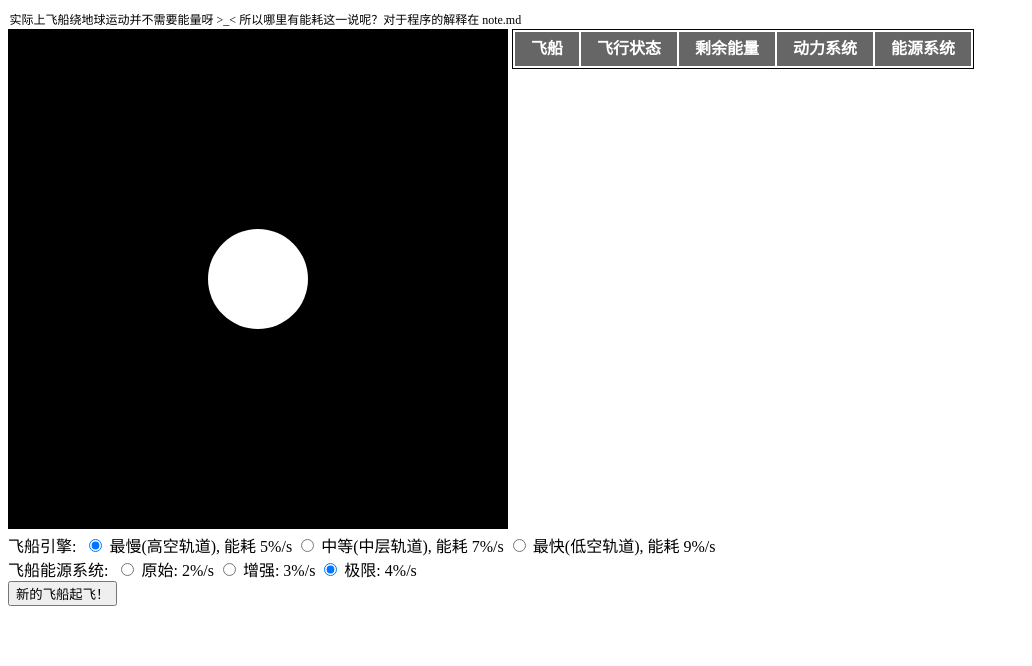
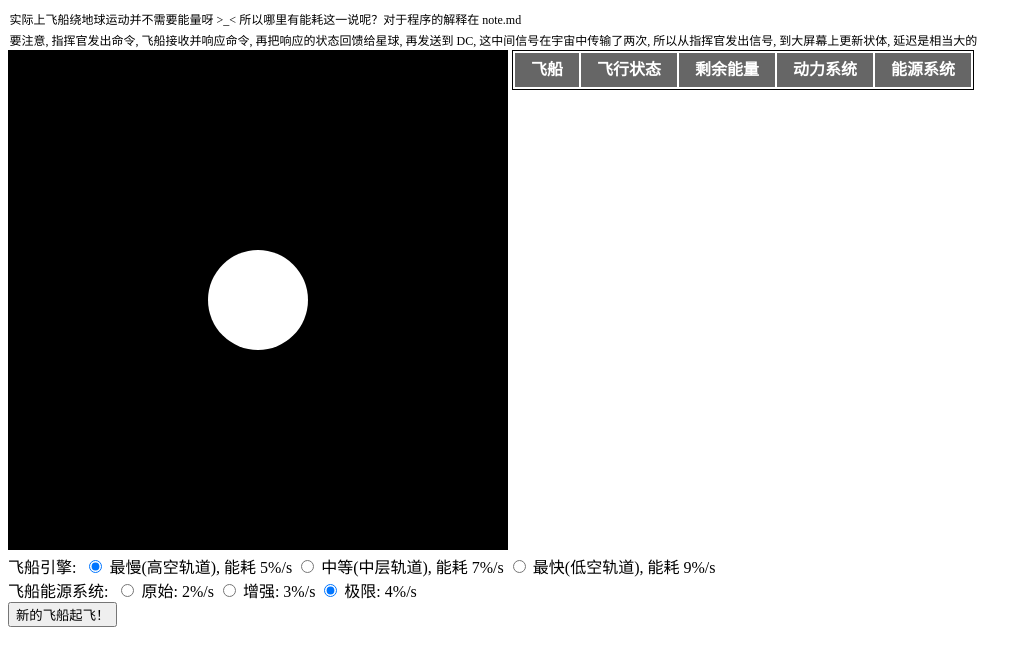
Before and after one commit to OlafCheng/IFE2016, a plain HTML site: page task_2_28/index.html in a window 1280 px wide. Shown: the whole page, without its empty margins (0-1032 px from the left). Drawn offline with Linux system fonts and the light colour scheme.

Commit message:
任务28 更新 index.html 中的说明

```diff
--- a/task_2_28/index.html
+++ b/task_2_28/index.html
@@ -28,6 +28,7 @@
   </head>
   <body>
     <p style="font-size:12px; padding: 0.1rem; margin: 0;">实际上飞船绕地球运动并不需要能量呀 >_< 所以哪里有能耗这一说呢？对于程序的解释在 note.md</p>
+    <p style="font-size:12px; padding: 0.1rem; margin: 0;">要注意, 指挥官发出命令, 飞船接收并响应命令, 再把响应的状态回馈给星球, 再发送到 DC, 这中间信号在宇宙中传输了两次, 所以从指挥官发出信号, 到大屏幕上更新状体, 延迟是相当大的</p>
     <canvas id="cosmos" width="500" height="500"></canvas>
     <table>
       <thead>
```
